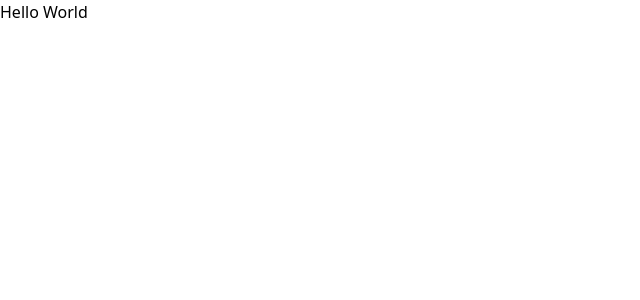
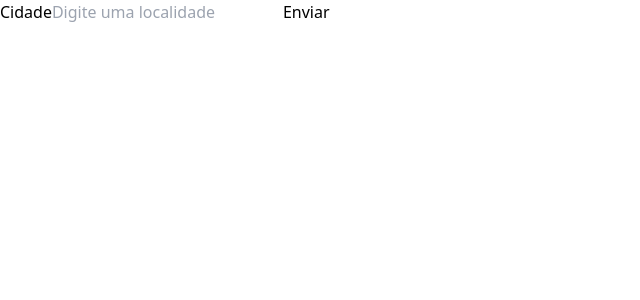
Before and after one commit to Alerrando/Previsao-do-Tempo-ReactJS, a React (Vite) app: page / in a window 1280 px wide. Shown: the top 300 px of the page, without its empty margins (0-640 px from the left). Built offline with nearby package versions, Linux system fonts and the light colour scheme.

Commit message:
feat(API): chamando a API

```diff
--- a/package.json
+++ b/package.json
@@ -9,6 +9,7 @@
     "preview": "vite preview"
   },
   "dependencies": {
+    "axios": "^1.1.3",
     "react": "^18.2.0",
     "react-dom": "^18.2.0"
   },
--- a/src/App.tsx
+++ b/src/App.tsx
@@ -1,10 +1,28 @@
-import { useState } from 'react'
+import { useState } from "react";
+import axios from 'axios'
 
 export function App() {
+  const [locale, setLocale] = useState<string>("");
+  const [infoLocale, setInfoLocale] = useState<object>({})
 
   return (
     <div className="">
-        <h1>Hello World</h1>
+      <form>
+        <label>Cidade</label>
+        <input
+          type="text"
+          className="border-black"
+          onChange={(e) => setLocale(e.target.value)}
+          placeholder="Digite uma localidade"
+        />
+        <button type="button" onClick={() => handleClickWeather()}>Enviar</button>
+      </form>
     </div>
-  )
+  );
+
+  function handleClickWeather(){
+    axios.get(`http://api.weatherapi.com/v1/current.json?key=b38973d27e114306810224449223010&q=${locale}`)
+    .then((res) => setInfoLocale(res.data))
+    console.log(infoLocale);
+  }
 }
```
Also changed, not shown: 1 other file (tests, documents, lock files or other folders).
